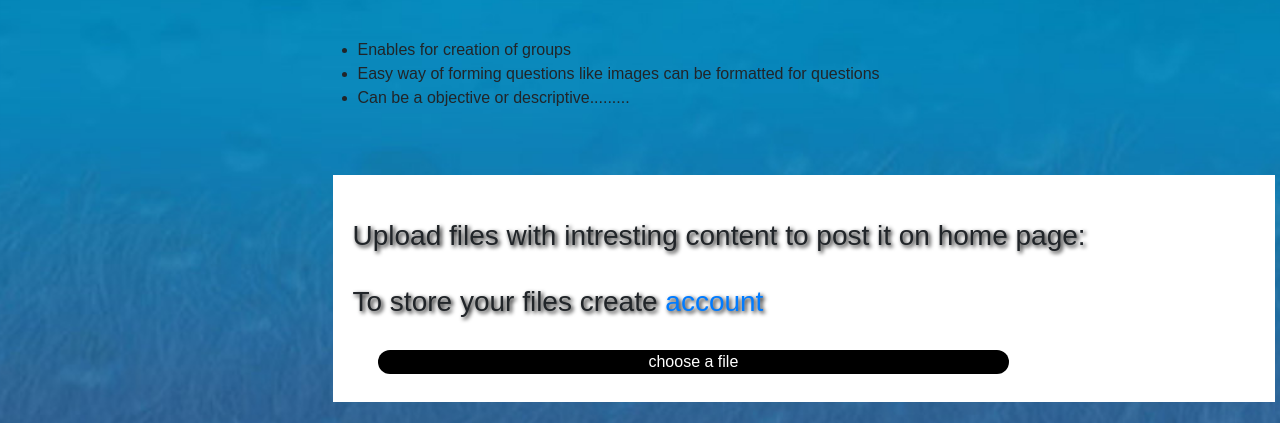
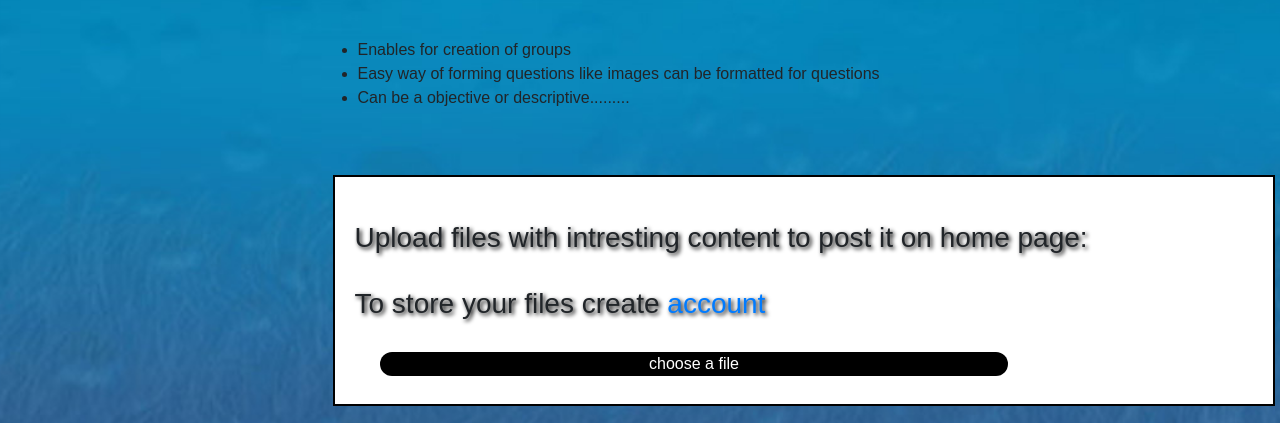
Before and after one commit to kullapareddypranay/html, a plain HTML site: page index.html in a window 1280 px wide. Shown: the part 529-952 px from the top of the page. Drawn offline with nearby package versions, Linux system fonts and the light colour scheme.

Commit message:
Update modify style.css

```diff
--- a/modify style.css
+++ b/modify style.css
@@ -307,7 +307,7 @@ div.desc {
 {
 	background-color:white;
 	padding:20px;
-	border:2px 2px black;
+	border:2px solid black;
 	border-raddius:4px;
 }
 .uploadcontent:hover
```
